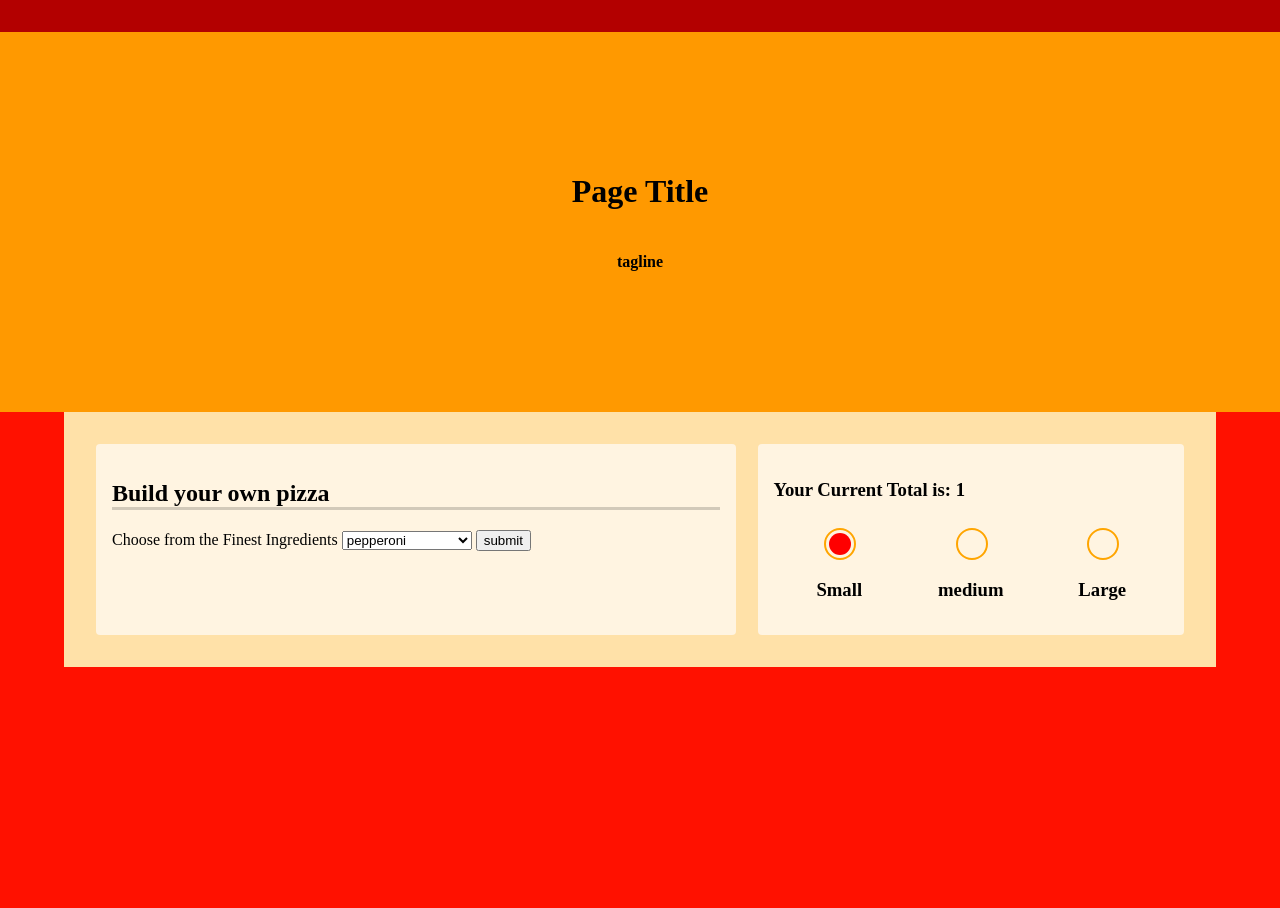
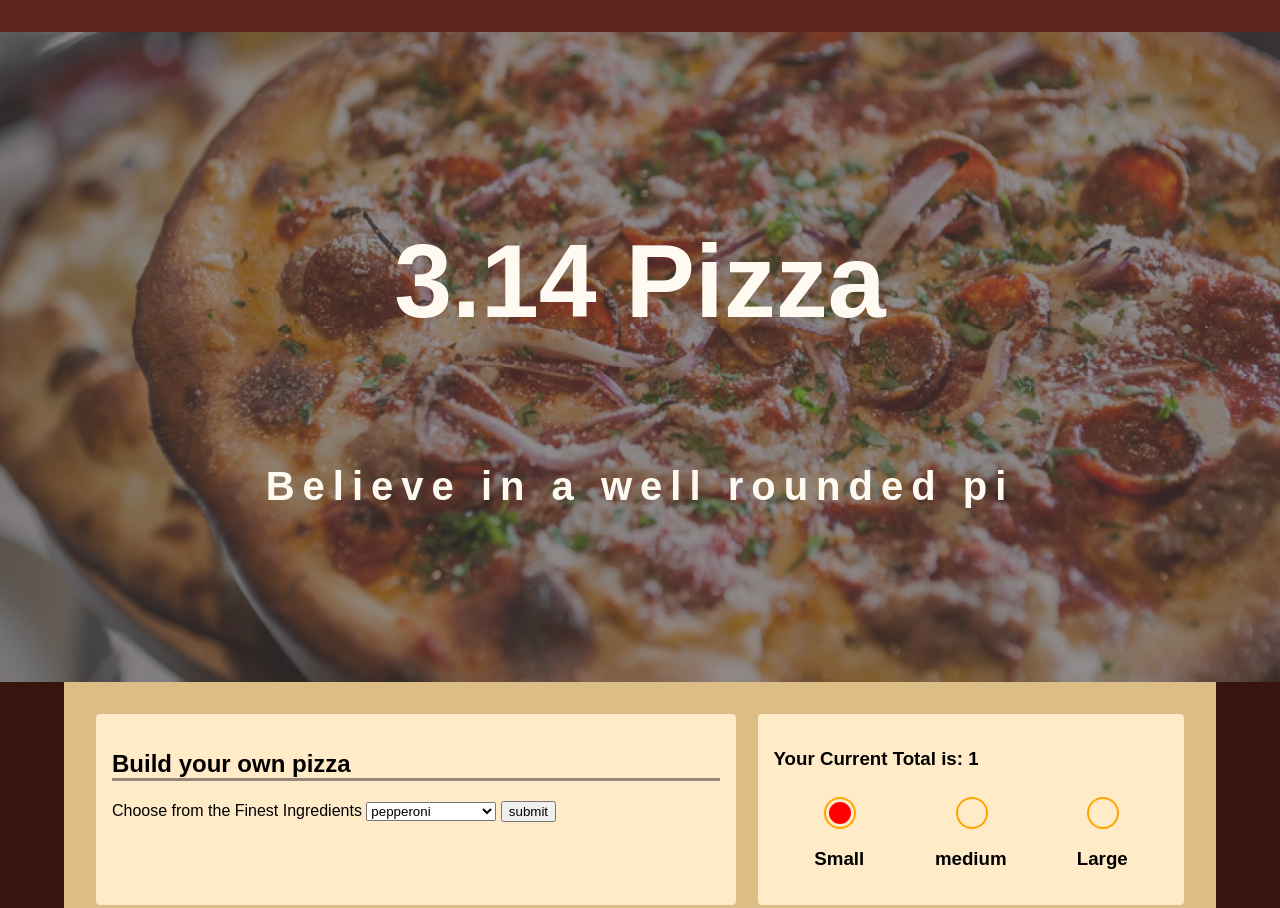
Before and after one commit to Skylar-Brockbank/IndependantProject4aNewHope, a plain HTML site: page index.html in a window 1280 px wide. Shown: the top 908 px of the page. Before the commit the page ends 800 px from the top, so only its background shows below. Drawn offline with Linux system fonts and the light colour scheme.

Commit message:
tightened up styles

```diff
--- a/css/styles.css
+++ b/css/styles.css
@@ -1,31 +1,56 @@
+:root {
+  --notQWhite:rgb(255, 250, 241);
+  --sandStone:rgb(255, 235, 199);
+  --sandierStone: rgb(219, 189, 133);
+  --redBrick:rgb(95, 36, 28);
+  --redBlack:rgb(56, 20, 15);
+  --shadow:rgba(73, 63, 63, 0.575);
+}
+
 body{
-  background-color:rgb(255, 17, 0);
+  background-color:var(--redBlack);
   padding: none;
   box-sizing: border-box;
   margin: 0;
   display:block;
+  font-family:sans-serif;
 }
 .topBar {
-  background-color:rgb(179, 0, 0);
+  background-color:var(--redBrick);
   height: 2em;
   width: 100%;
   margin: 0;
   box-sizing: border-box;
 }
 .hero {
+  background-color:var(--shadow);
   width: 100%;
-  background-color:rgb(255, 153, 0);
   margin: 0;
   box-sizing: border-box;
   display: grid;
   justify-content:center;
   padding: 15vh;
+  color: var(--notQWhite);
+}
+.hero h1 {
+  font-size: 13vh;
+}
+.hero h4 {
+  font-size: 5vh;
+  letter-spacing: .2em;
+}
+.testLense{
+  width: 100%;
+  height:fit-content;
+  background-image: url(../img/pizza4.jpg);
+  background-repeat: no-repeat;
+  background-size: cover;
 }
 .hero h1,h4{
   justify-self: center;
 }
 .mainBody {
-  background-color: rgb(255, 225, 168);
+  background-color: var(--sandierStone);
   margin:  auto;
   width: 90%;
   box-sizing: border-box;
@@ -36,15 +61,15 @@ body{
   gap: 2%;
 }
 #customizationBox {
-  background-color: rgb(255, 244, 225);
+  background-color: var(--sandStone);
   border-radius: .25em;
   padding:1em;
 }
 #customizationBox h2 {
-  border-bottom: solid rgba(0, 0, 0, 0.178);
+  border-bottom: solid var(--shadow);
 }
 #pricingBox{
-  background-color: rgb(255, 244, 225);
+  background-color: var(--sandStone);
   border-radius: .25em;
   padding: 1em;
 }
@@ -88,3 +113,9 @@ body{
 #form2 h3 {
   justify-self: center;
 }
+ul {
+  list-style-type: none;
+}
+li {
+  font-weight: bold;
+}
--- a/index.html
+++ b/index.html
@@ -15,9 +15,11 @@
 
     </div>
   </div>
-  <div class="hero">
-    <h1>Page Title</h1>
-    <h4>tagline</h4>
+  <div class="testLense">
+    <div class="hero">
+      <h1>3.14 Pizza</h1>
+      <h4>Believe in a well rounded pi</h4>
+    </div>
   </div>
   <div class="mainBody">
     <div id="customizationBox">
--- a/js/scripts.js
+++ b/js/scripts.js
@@ -51,11 +51,11 @@ $(document).ready(function(){
     pizza1.addTopping(data);
     subtractFromSelectBox(data[0]);
     updateMods(pizza1);
-    $("#cost").text(pizza1.getPrice());
+    $("#cost").text(pizza1.getPrice().toFixed(2));
   });
   $("#form2").click(function(){
-    pizza1.setSize(parseFloat($("input:radio[name=pizzaSize]:checked").val()));
-    $("#cost").text(pizza1.getPrice());
+    pizza1.setSize(parseInt($("input:radio[name=pizzaSize]:checked").val()));
+    $("#cost").text(pizza1.getPrice().toFixed(2));
   });
 });
 
```
Also changed, not shown: img/pizza.jpg (added), img/pizza2.jpg (added), img/pizza3.jpg (added), img/pizza4.jpg (added).
